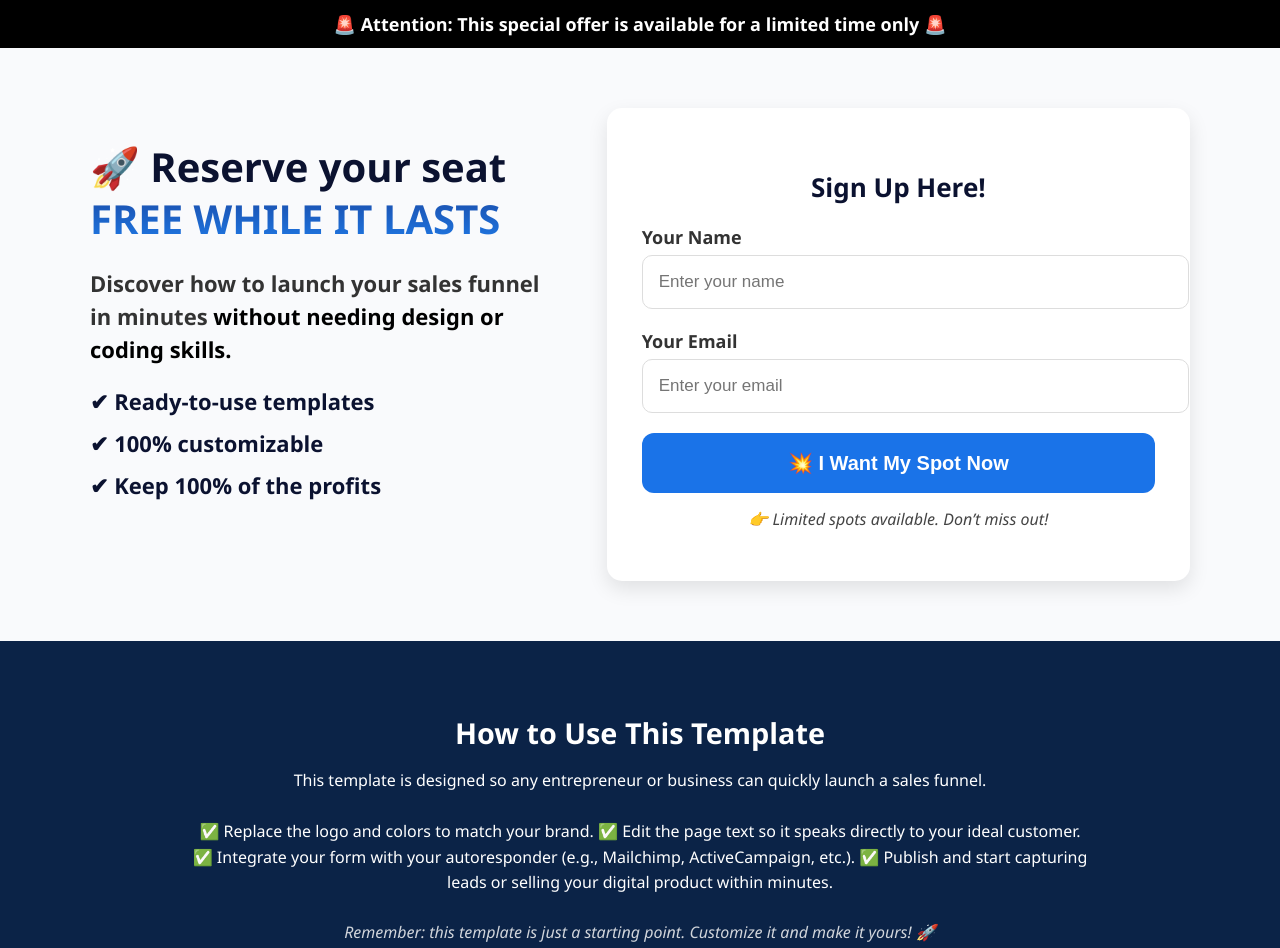
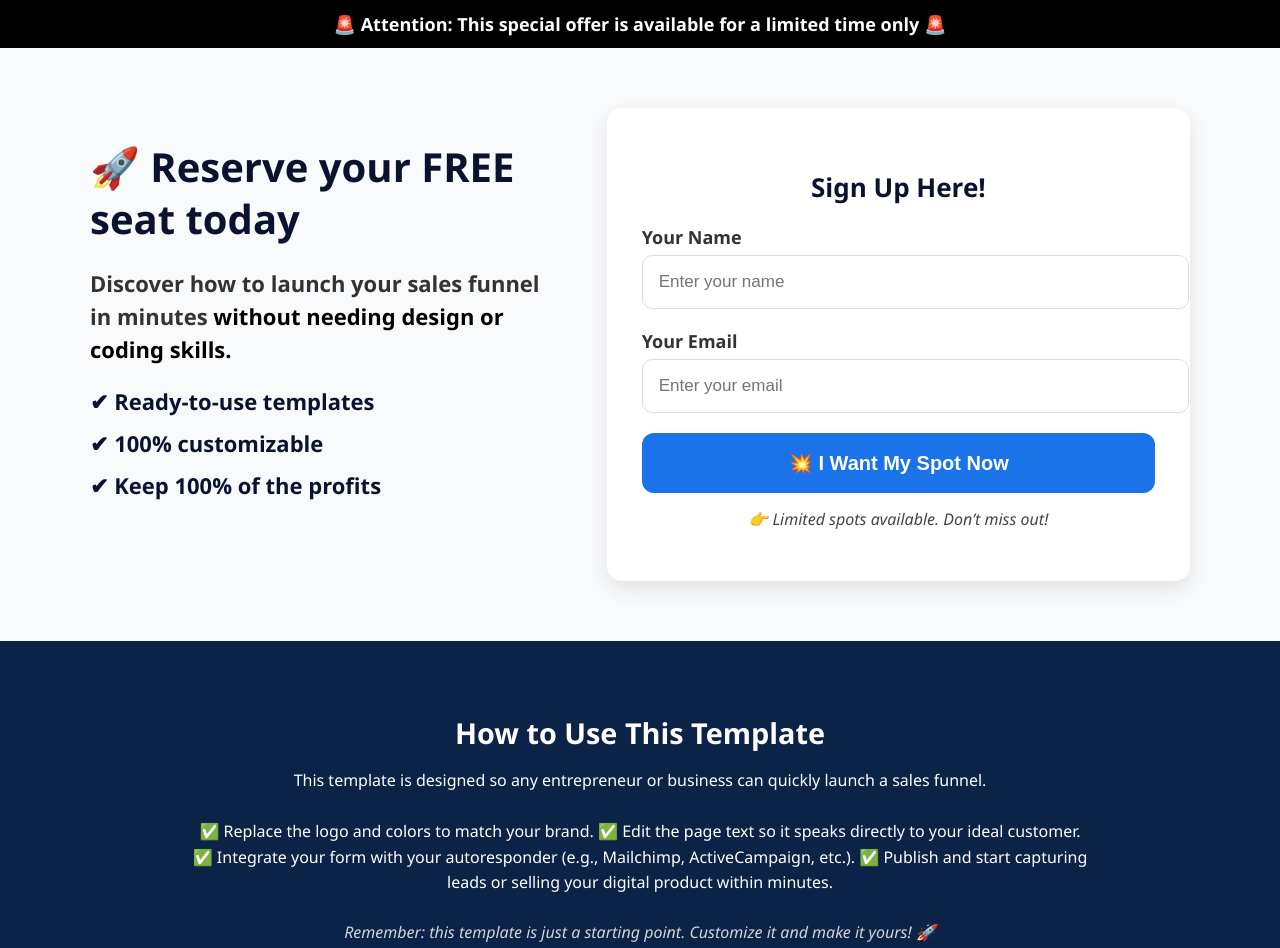
Before and after one commit to jgarciamanrique/FunnelStarter, a plain HTML site: page index.html in a window 1280 px wide. Drawn offline with Linux system fonts and the light colour scheme.

Commit message:
Update index.html

```diff
--- a/index.html
+++ b/index.html
@@ -3,7 +3,7 @@
 <head>
   <meta charset="UTF-8">
   <meta name="viewport" content="width=device-width, initial-scale=1.0">
-  <title>ClickFunnels Style Page</title>
+  <title>FunnelStarter - Landing Page</title>
   <link rel="stylesheet" href="style.css">
 </head>
 <body>
@@ -19,9 +19,10 @@
 
       <!-- Left side text -->
       <div class="signup-text">
-        <h2>🚀 Reserve your seat <span class="gradient-text">FREE while it lasts</span></h2>
+        <h2>🚀 Reserve your FREE seat today</h2>
         <p>Discover how to launch your sales funnel in minutes
-        <span style="color:#000;">without needing design or coding skills.</span></p>
+          <span style="color:#000;">without needing design or coding skills.</span>
+        </p>
         <ul>
           <li>✔ Ready-to-use templates</li>
           <li>✔ 100% customizable</li>
```
